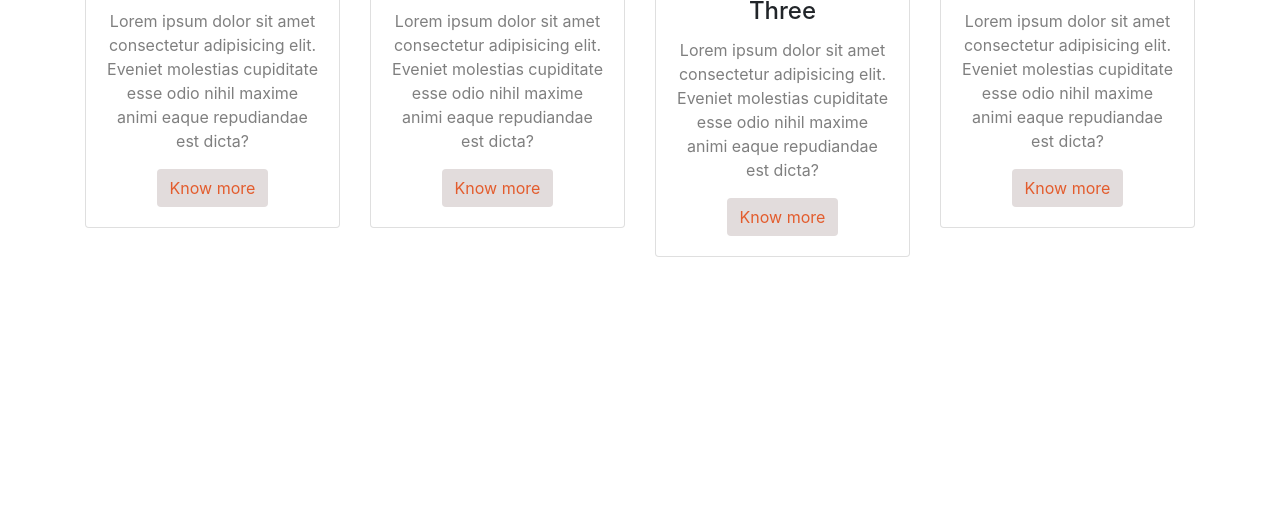
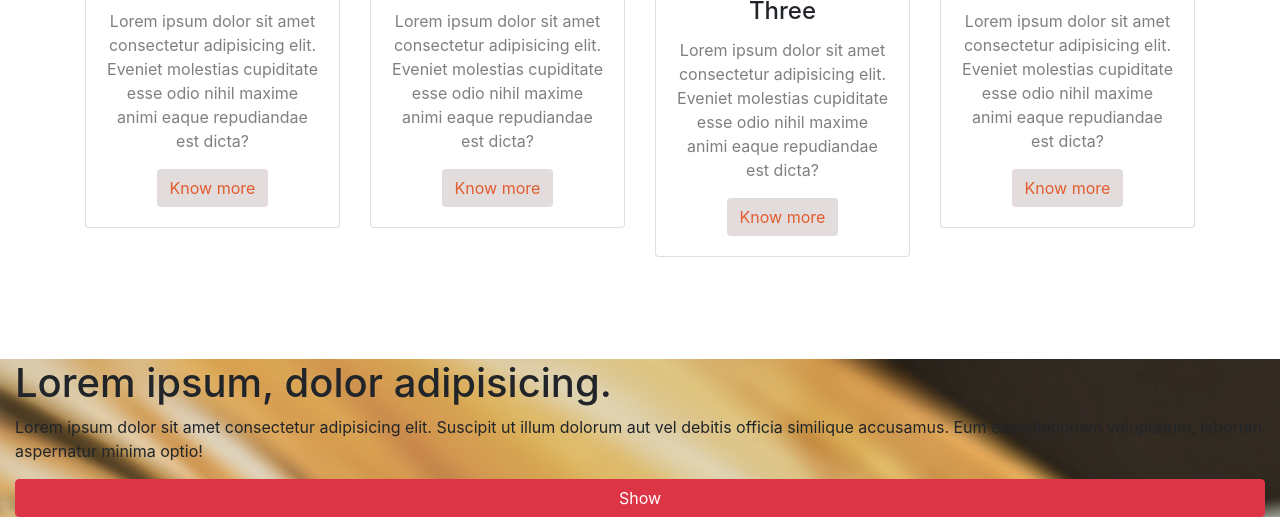
Before and after one commit to MoSaif00/myBanky, a plain HTML site: page index.html in a window 1280 px wide. Shown: the part 1368-1885 px from the top of the page. Before the commit the page ends 1727 px from the top, so only its background shows below. Drawn offline with nearby package versions, Linux system fonts and the light colour scheme; a web font is replaced by a local one.

Commit message:
trying to fix justify content for bootstrap

```diff
--- a/index.html
+++ b/index.html
@@ -171,6 +171,22 @@
       </div>
     </div>
 
+    <div class="section-2">
+      <div class="container-fluid">
+        <div class="d-flex justify-content-end">
+          <div class="d-flex flex-column">
+            <h1 class="heading-1">Lorem ipsum, dolor adipisicing.</h1>
+            <p class="paragraph">
+              Lorem ipsum dolor sit amet consectetur adipisicing elit. Suscipit
+              ut illum dolorum aut vel debitis officia similique accusamus. Eum
+              exercitationem voluptatum, laborum aspernatur minima optio!
+            </p>
+            <input type="button" value="Show" class="btn btn-danger" />
+          </div>
+        </div>
+      </div>
+    </div>
+
     <script src="app.js"></script>
     <script
       src="https://code.jquery.com/jquery-3.3.1.slim.min.js"
--- a/style.css
+++ b/style.css
@@ -99,3 +99,9 @@ nav a img {
   background-color: #e35c2d !important;
   color: black !important;
 }
+
+.section-2 .container-fluid {
+  background-image: url('./images/showcase2.jpg');
+  background-size: cover;
+  background-attachment: fixed;
+}
```
